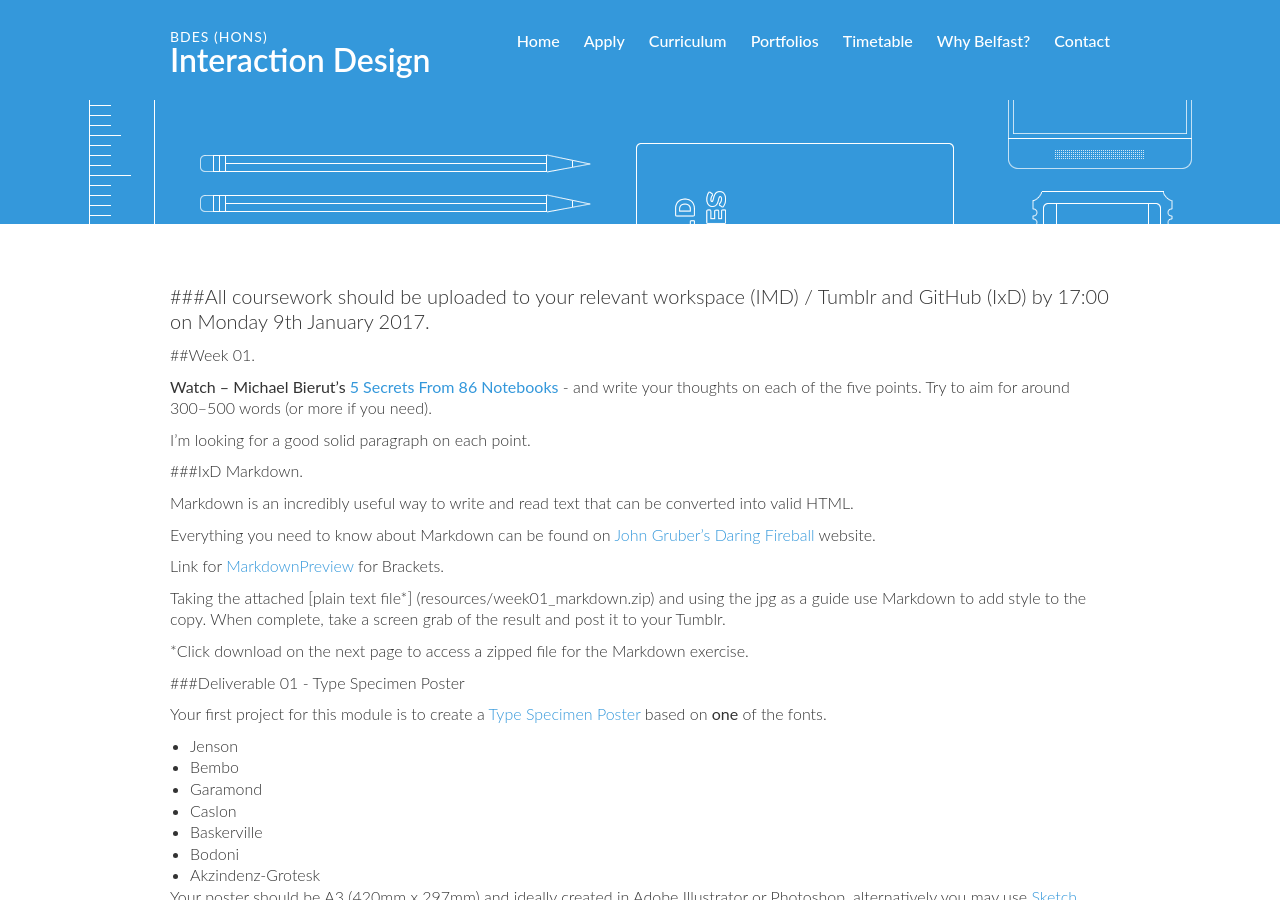
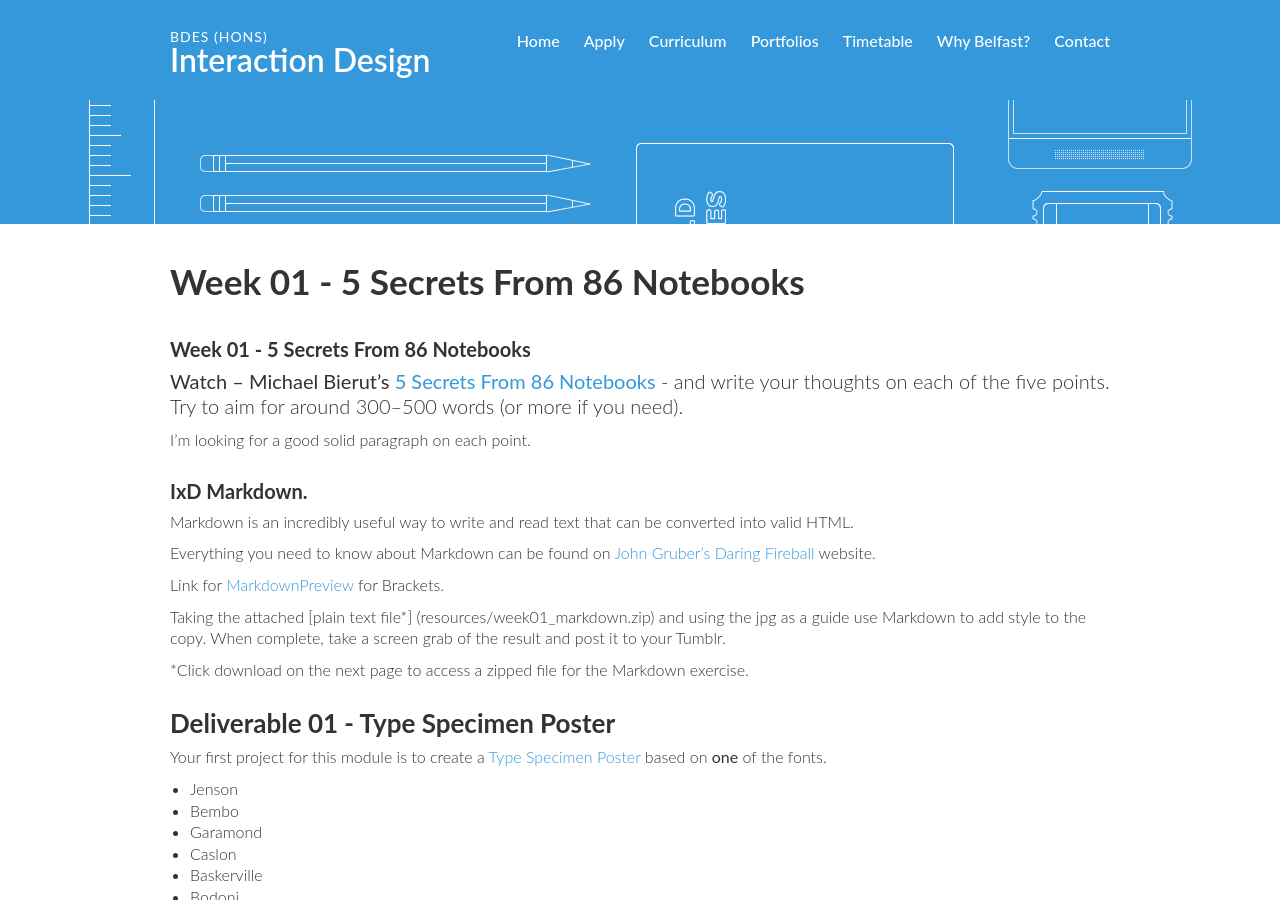
Before and after one commit to ixdbelfast/ixdbelfast.github.io, a Jekyll site: the page built from modules/IXD102/IXD102-Deliverables.md, in a window 1280 px wide and 900 px high, scrolled down 306 px. Built offline with Jekyll 4.4.1, drawn with Linux system fonts in a browser that asks for light colours; our own code applies the rules of GitHub Pages for plain Markdown files; some of the changed text lies outside the part shown.

Commit message:
Refreshed IXD102 content

```diff
--- a/modules/IXD102/IXD102-Deliverables.md
+++ b/modules/IXD102/IXD102-Deliverables.md
@@ -1,12 +1,10 @@
-###All coursework should be uploaded to your relevant workspace (IMD) / Tumblr and GitHub (IxD) by 17:00 on Monday 9th January 2017.
-
-##Week 01.
+### Week 01 - 5 Secrets From 86 Notebooks
 
 **Watch –  Michael Bierut’s [5 Secrets From 86 Notebooks](http://99u.com/videos/6056/michael-bierut-5-secrets-from-86-notebooks)** - and write your thoughts on each of the five points. Try to aim for around 300–500 words (or more if you need).
 
 I’m looking for a good solid paragraph on each point.
 
-###IxD Markdown.
+### IxD Markdown.
 
 Markdown is an incredibly useful way to write and read text that can be converted into valid HTML.
 
@@ -18,7 +16,8 @@
 
 *Click download on the next page to access a zipped file for the Markdown exercise.
 
-###Deliverable 01 - Type Specimen Poster
+Deliverable 01 - Type Specimen Poster
+-------------------------------------
 
 Your first project for this module is to create a [Type Specimen Poster](https://uk.pinterest.com/jsgore/typography-type-specimen-posters/) based on **one** of the fonts.
 
@@ -44,7 +43,8 @@
 
 ---
 
-####Deliverable 02 – Design History Poster (25%)
+Deliverable 02 – Design History Poster (25%)
+--------------------------------------------
 Your second project for this module is to create a Design History Poster based on one of the following titles.
 
 - Bauhaus and the New Typography
@@ -80,7 +80,8 @@
 
 ---
 
-##Deliverable 03 – Design Essay Webpage (50%)
+Deliverable 03 – Design Essay Webpage (50%)
+-------------------------------------------
 For the final we would like to you write an essay of **no less than 1,500 words** on one of the designers listed below.
 
 Your essay should be well planned and researched before you start writing. Take a look at a few of the designers in question to see which one you wish to cover.
```
